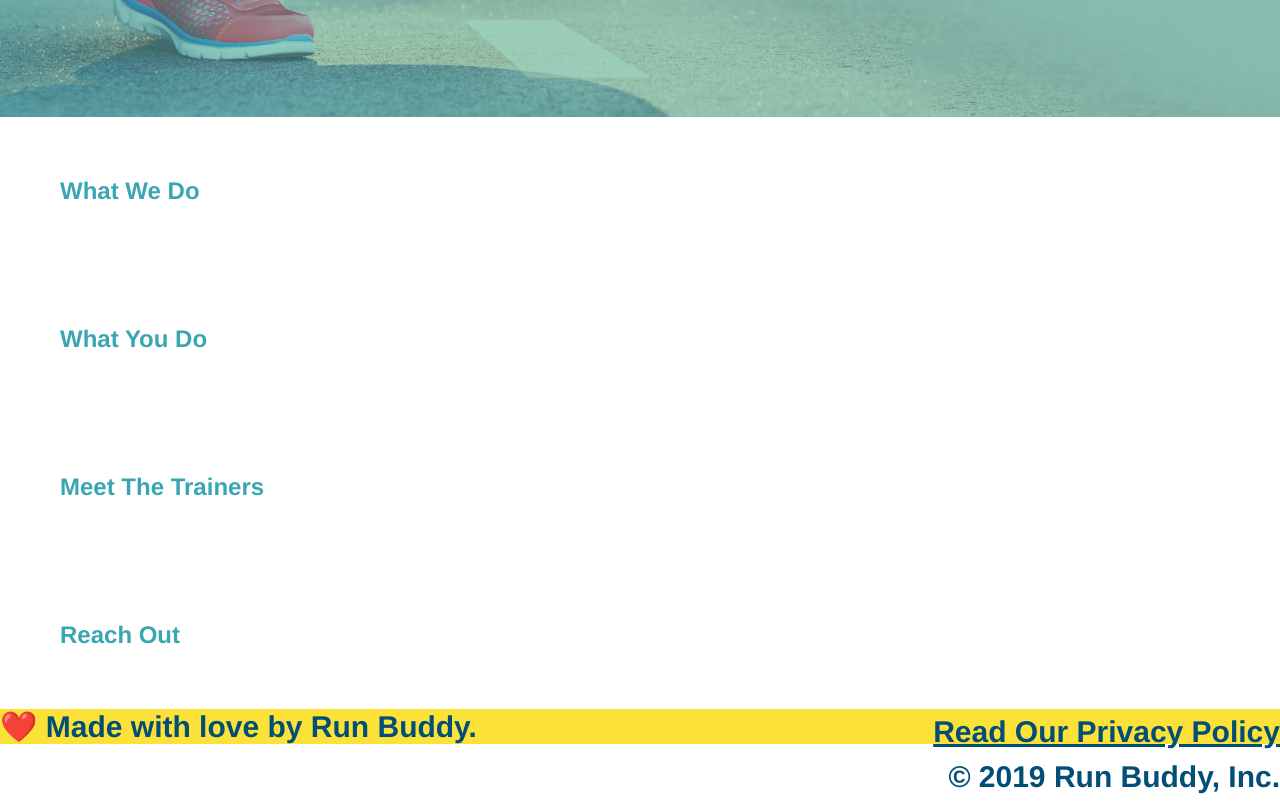
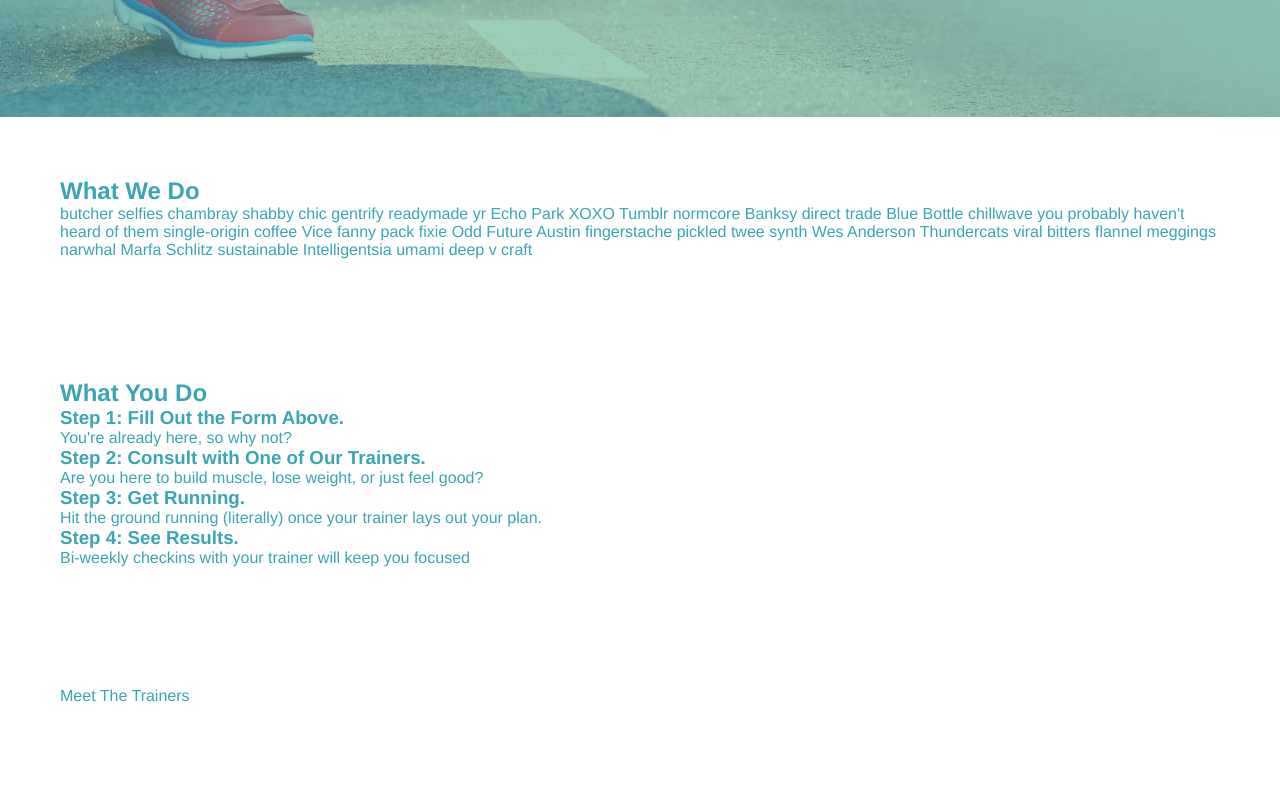
Before and after one commit to edaza2011/run-buddy, a plain HTML site: page index.html in a window 1280 px wide. Shown: the part 565-1367 px from the top of the page. Drawn offline with Linux system fonts and the light colour scheme.

Commit message:
next lesson

```diff
--- a/index.html
+++ b/index.html
@@ -61,7 +61,7 @@
                     <label for="checkbox">I acknowledge that I am at least 18 years of age.
                     </label>
                 </p>
-                <button type="submit">
+                <button type="submit" class="button">
                     Get Running!
                 </button>
             </form>
@@ -69,21 +69,44 @@
         </section>
 
         <!--"what we do" section-->
-        <section>
+        <section id="what-we-do">
             <h2>What We Do</h2>
+            <p>
+                butcher selfies chambray shabby chic gentrify readymade yr Echo Park XOXO Tumblr normcore Banksy direct trade Blue Bottle chillwave you probably haven't heard of them single-origin coffee Vice fanny pack fixie Odd Future Austin fingerstache pickled twee synth Wes Anderson Thundercats viral bitters flannel meggings narwhal Marfa Schlitz sustainable Intelligentsia umami deep v craft
+            </p>
         </section>
         <!--"what you do" section-->
-        <section>
+        <section id="what-you-do">
             <h2>What You Do</h2>
+
+            <div>
+                <h3>Step 1: Fill Out the Form Above.</h3>
+                <p>You're already here, so why not?</p>
+            </div>
+
+            <div>
+                <h3>Step 2: Consult with One of Our Trainers.</h3>
+                <p>Are you here to build muscle, lose weight, or just feel good?</p>
+            </div>
+
+            <div>
+                <h3>Step 3: Get Running.</h3>
+                <p>Hit the ground running (literally) once your trainer lays out your plan.</p>
+            </div>
+
+            <div>
+                <h3>Step 4: See Results.</h3>
+                <p>Bi-weekly checkins with your trainer will keep you focused</p>
+            </div>
         </section>
 
         <!--"meet the trainers" section-->
-        <section>
+        <section id="your-trainers>
             <h2>Meet The Trainers</h2>
         </section>
 
         <!--"reach out" section-->
-        <section>
+        <section id="reach-out">
             <h2>Reach Out</h2>
         </section>
 
```
Also changed, not shown: assets/step-1.svg (added), assets/step-2.svg (added), assets/step-3.svg (added), assets/step-4.svg (added).
